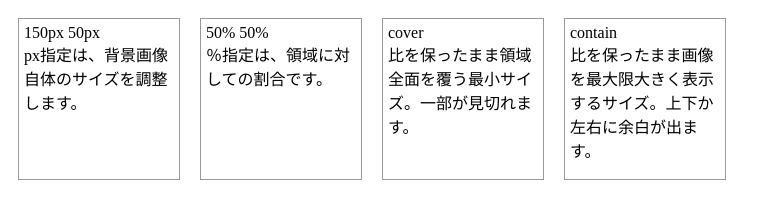
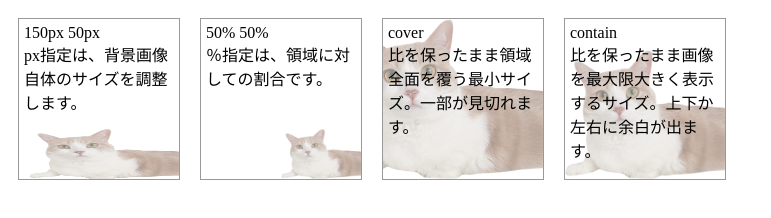
Before and after one commit to syosei2001/J2A216, a plain HTML site: page ensyu/17_3.html in a window 1280 px wide. Shown: the whole page, without its empty margins (0-771 px from the left). Drawn offline with Linux system fonts and the light colour scheme.

Commit message:
5回目コミット

```diff
--- a/ensyu/17_3.css
+++ b/ensyu/17_3.css
@@ -8,7 +8,7 @@ div {
   padding: 5px;
   float: left;
   /*ここから */
-  background: url(../ensyu/img/bg_cat.png) right bottom no-repeat;
+  background: url(../img/bg_cat.png) right bottom no-repeat;
   /*ここまで */
 }
 /*ここから */
```
